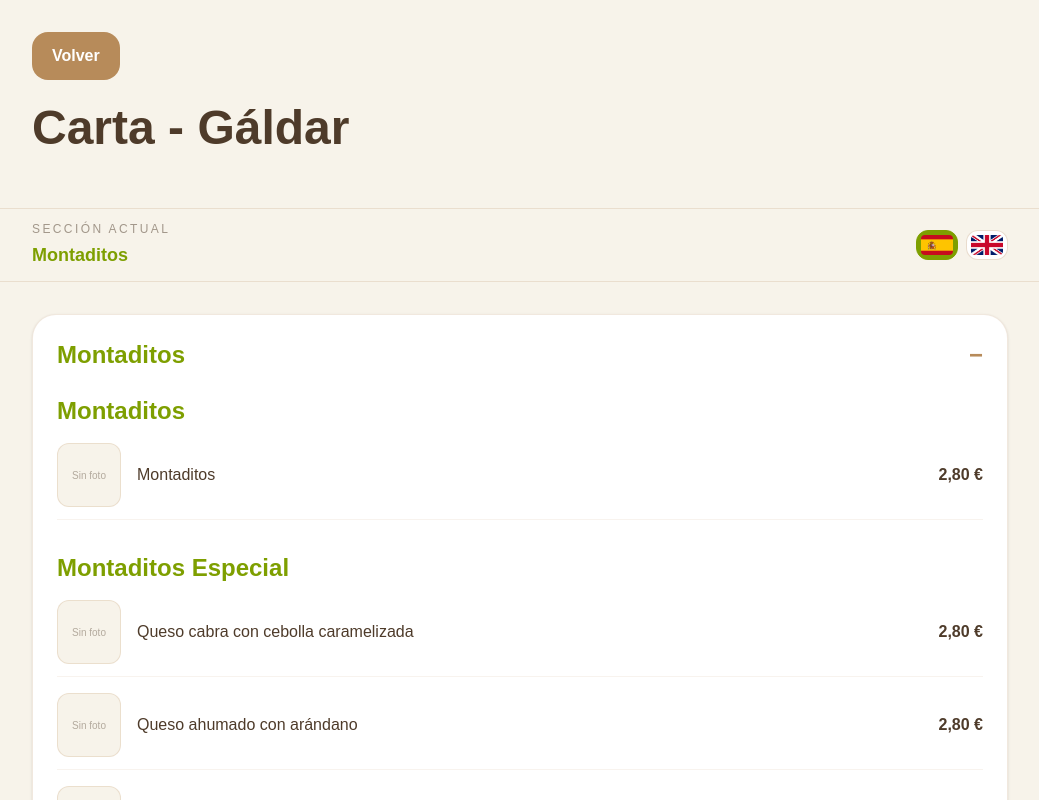
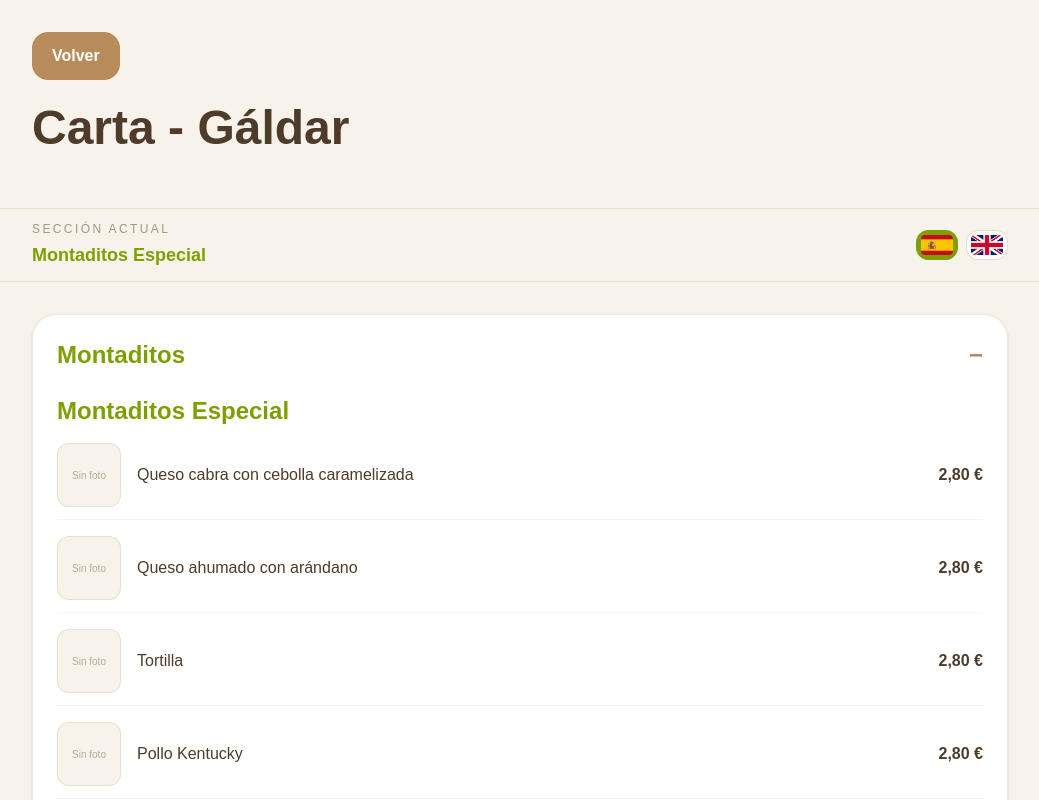
Before and after one commit to jorgemc174/encurtidos-antequera, a React (Vite) app: page /carta-galdar in a window 1280 px wide. Shown: the top 800 px of the page, without its empty margins (120-1159 px from the left). Built offline with nearby package versions, Linux system fonts and the light colour scheme.

Commit message:
alergenos

```diff
--- a/src/pages/CartaGaldar.jsx
+++ b/src/pages/CartaGaldar.jsx
@@ -5,15 +5,6 @@ export default function CartaGaldar() {
     {
       nombre: { es: "Montaditos", en: "Mini sandwiches" },
       subcategorias: [
-        {
-          nombre: { es: "Montaditos", en: "Mini sandwiches" },
-          items: [
-            {
-              nombre: { es: "Montaditos", en: "Mini sandwiches" },
-              precio: "2,80 €",
-            },
-          ],
-        },
         {
           nombre: { es: "Montaditos Especial", en: "Special mini sandwiches" },
           items: [
```
Also changed, not shown: src/assets/alergenos.jpg (added).
